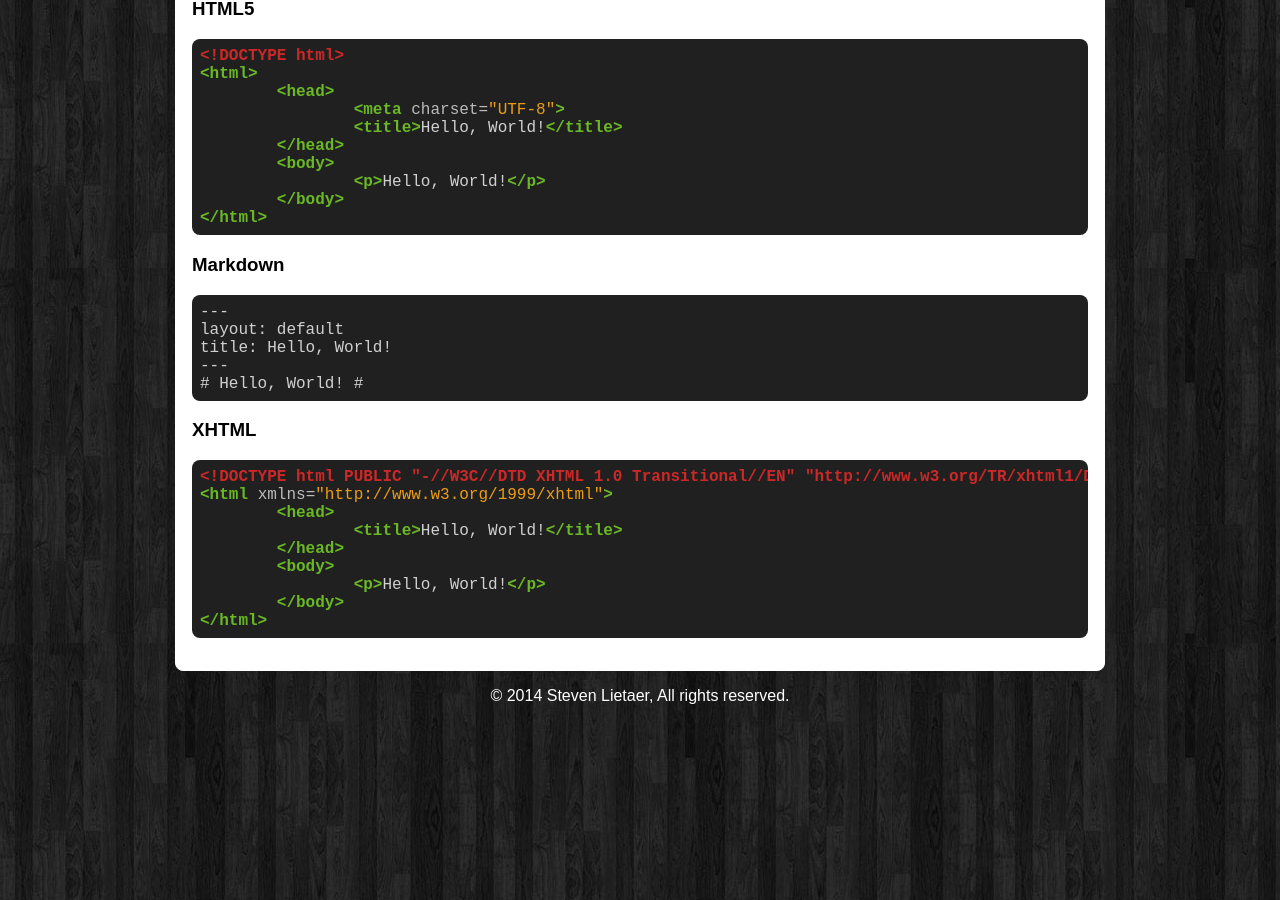
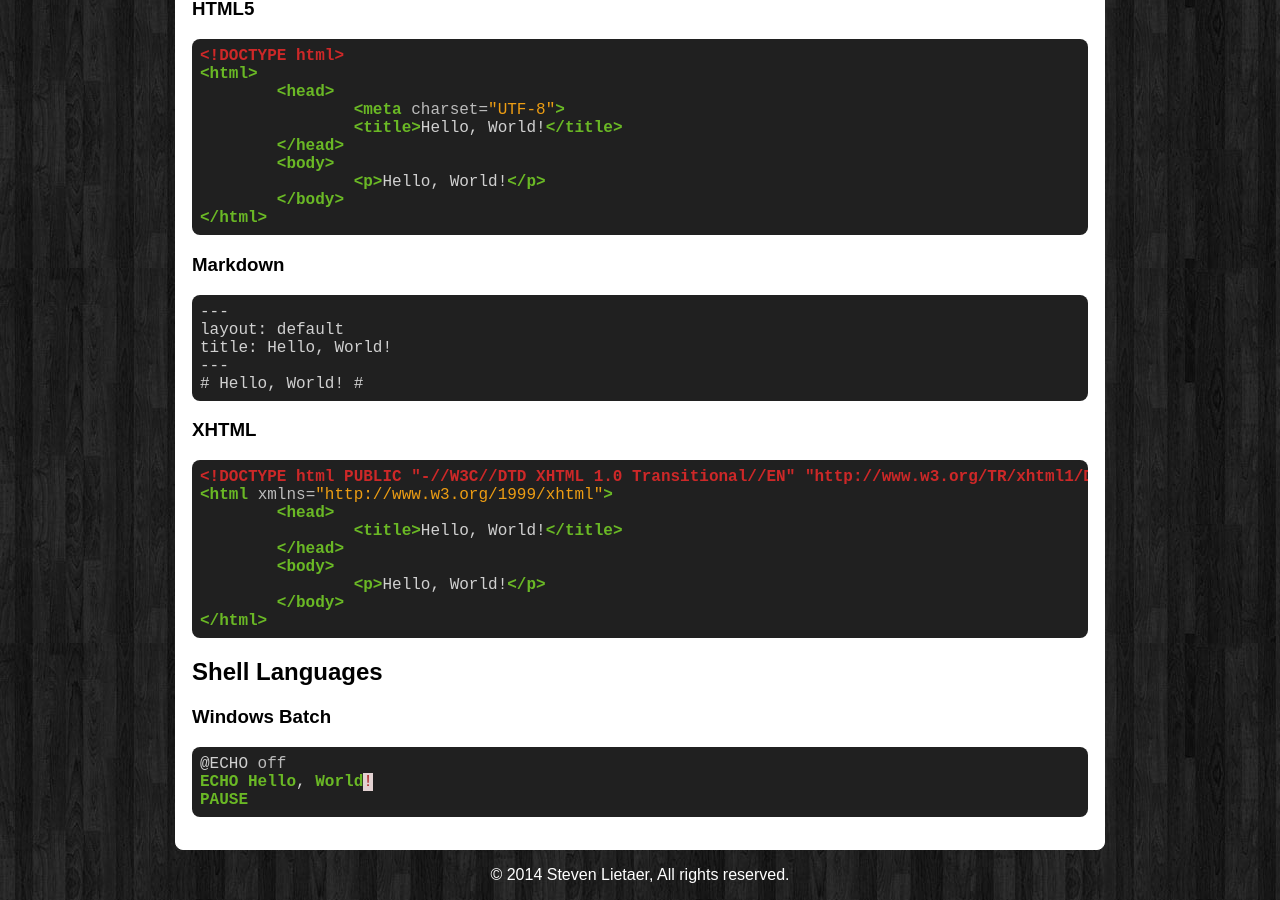
Before and after one commit to Nevets82/nevets82.github.io, a Jekyll site: the page built from index.md, in a window 1280 px wide and 900 px high, scrolled down 1232 px. Built offline with Jekyll 4.4.1, drawn with Linux system fonts in a browser that asks for light colours; Markdown is read by kramdown in place of the engine named in the settings.

Commit message:
Try again

````diff
--- a/index.md
+++ b/index.md
@@ -106,3 +106,13 @@ title: Hello, World!
 	</body>
 </html>
 ```
+
+## Shell Languages ##
+
+### Windows Batch ###
+
+```batch
+@ECHO off
+ECHO Hello, World!
+PAUSE
+```
````
